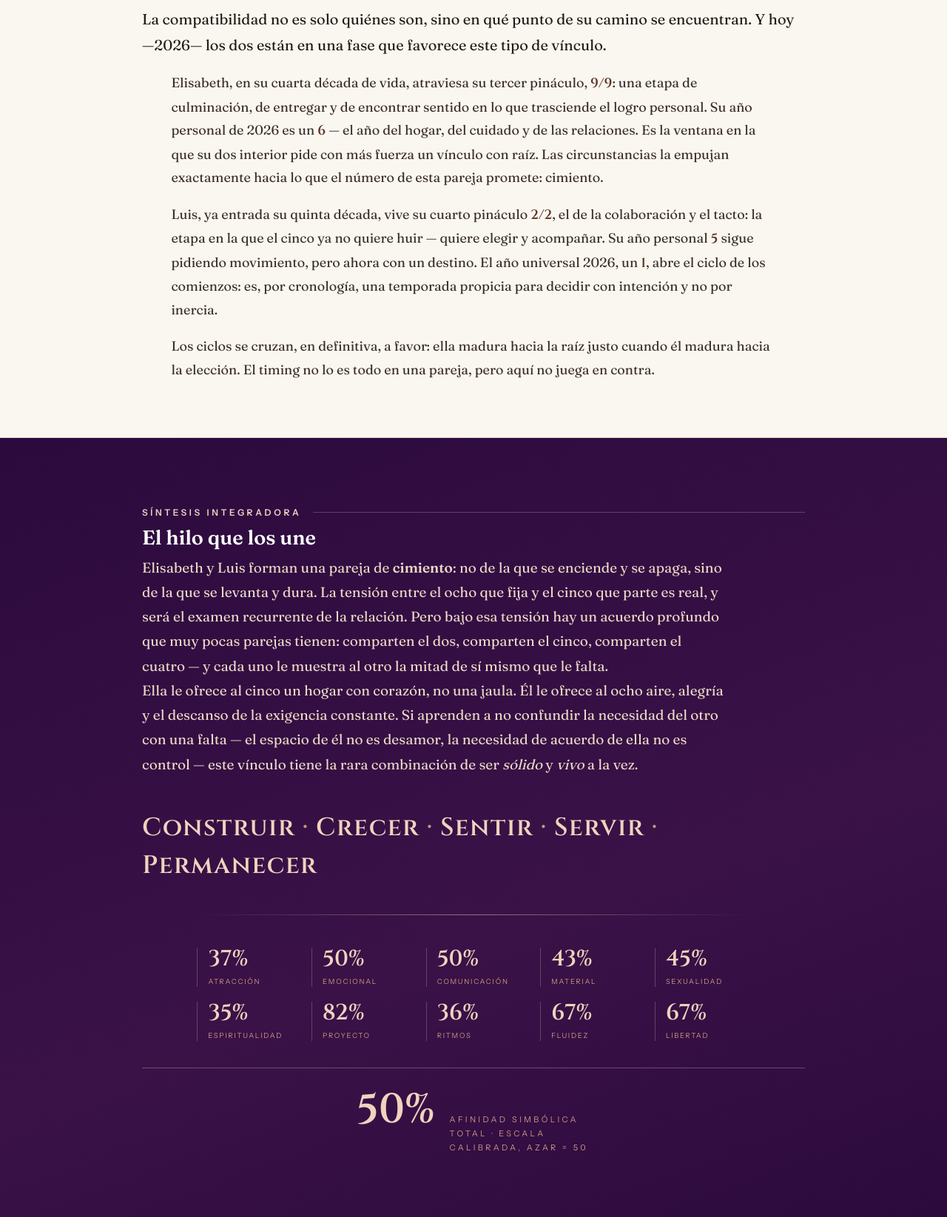
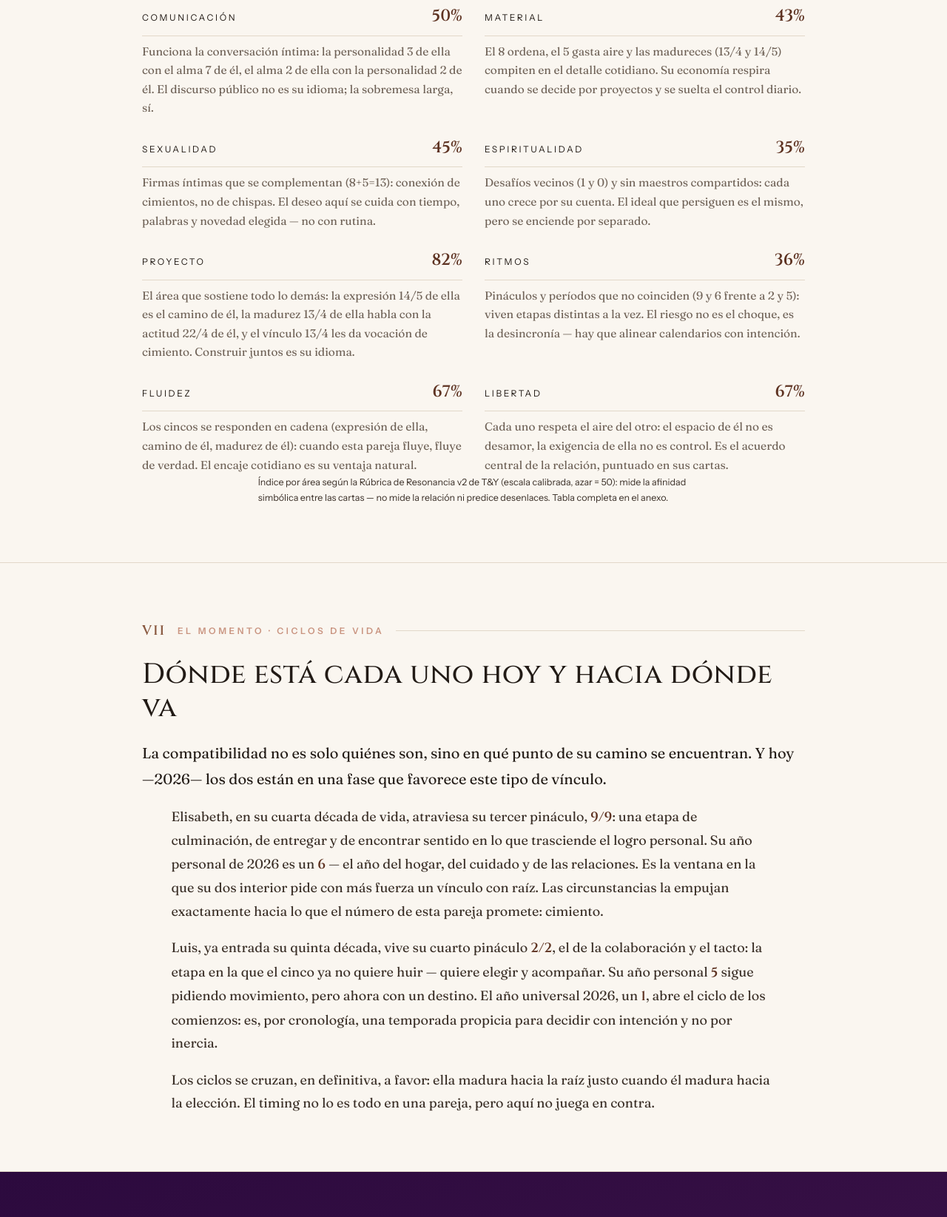
Before and after one commit to Clubdesarrollohumano/ty-landing, a plain HTML site: page numerologia/elisabeth-luis/index.html in a window 1280 px wide. Shown: the part 7715-9360 px from the top of the page at 74% size. Drawn offline with Linux system fonts and the light colour scheme.

Commit message:
Índice sin total: % solo por área dentro de la convivencia; áreas explicadas (EL) y reencabezado (JC)

```diff
--- a/numerologia/elisabeth-luis/index.html
+++ b/numerologia/elisabeth-luis/index.html
@@ -106,14 +106,15 @@ main{padding:0 0 30px}
 .sintesis .big-chain span{color:var(--rose)}
 .chain-rule{width:100%;max-width:64ch;height:1px;margin:40px auto 0;background:linear-gradient(90deg,transparent,rgba(242,210,190,.5),transparent)}
 
-/* ---------- índice de resonancia (síntesis) ---------- */
-.index-band{margin-top:44px;display:grid;grid-template-columns:repeat(5,1fr);gap:20px 26px;max-width:64ch;margin-left:auto;margin-right:auto}
-.index-band .i{text-align:left;border-left:1px solid rgba(242,210,190,.25);padding-left:14px}
-.index-band .i-v{font-family:var(--display);font-size:30px;font-weight:600;color:var(--champagne);line-height:1}
-.index-band .i-l{font-family:var(--sans);font-size:9.5px;letter-spacing:.18em;text-transform:uppercase;color:var(--rose);margin-top:8px;line-height:1.6}
-.index-total{margin-top:36px;padding-top:28px;border-top:1px solid rgba(242,210,190,.3);display:flex;align-items:baseline;justify-content:center;gap:20px}
-.index-total .t-v{font-family:var(--display);font-size:56px;font-weight:600;color:var(--champagne);line-height:1}
-.index-total .t-l{font-family:var(--sans);font-size:11px;letter-spacing:.3em;text-transform:uppercase;color:var(--rose);max-width:26ch;text-align:left;line-height:1.7}
+/* ---------- diez áreas del vínculo (convivencia) ---------- */
+.areas-index{margin-top:48px;border-top:1px solid var(--line);padding-top:36px}
+.areas-index h4{font-family:var(--display);font-size:15px;letter-spacing:.16em;font-weight:600;color:var(--copper);margin-bottom:22px}
+.areas-grid{display:grid;grid-template-columns:1fr 1fr;gap:22px 30px}
+.ag-head{display:flex;align-items:baseline;justify-content:space-between;border-bottom:1px solid var(--line);padding-bottom:6px;margin-bottom:8px}
+.ag-head span{font-family:var(--sans);font-size:12px;letter-spacing:.22em;text-transform:uppercase;color:var(--ink)}
+.ag-head b{font-family:var(--display);font-size:22px;font-weight:600;color:var(--copper)}
+.ag p{font-size:15.5px;color:var(--muted);line-height:1.65;margin:0}
+.areas-note{margin-top:24px;font-family:var(--sans);font-size:12.5px;color:var(--muted);line-height:1.7}
 
 /* ---------- anexo técnico ---------- */
 .annex{background:var(--bg-soft,#f6efe4)}
@@ -138,8 +139,7 @@ main{padding:0 0 30px}
   .grid2{grid-template-columns:1fr}
   .pair-badge{flex-direction:column;gap:18px}
   .pull{margin:36px 0 0}
-  .index-band{grid-template-columns:repeat(2,1fr)}
-  .index-total{flex-direction:column;align-items:flex-start;gap:10px}
+  .areas-grid{grid-template-columns:1fr}
 }
 </style>
 </head>
@@ -251,6 +251,22 @@ main{padding:0 0 30px}
     <p><span class="lead-num">Intimidad y ritmo.</span> El 5 de él — y el 5 que ella también lleva en su expresión y su actitud — piden novedad y chispa; el 7 de él y el 2 de ella piden profundidad y acuerdo. La combinación invita a una vida íntima que alterna juego y entrega sin volverse rutina. Lo que la mata sería el aburrimiento o la distancia emocional — ninguno de los dos lo tolera.</p>
     <p><span class="lead-num">Peleas y reparación.</span> El patrón típico: él quiere aire cuando hay tensión (5), ella quiere resolverlo ya (8). Si él se retira y ella persiste, el 5 huye más y el 8 aprieta más. La salida está escrita en sus números de pareja: comunicación ligera (<span class="num">14/5</span>) y propósito compartido (<span class="num">9</span>). Cuando se pelean por el <em>cómo</em>, conviene volver al <em>para qué</em> de la relación.</p>
     <p><span class="lead-num">Hijos y familia.</span> La madurez de pareja <span class="num">9</span> y la base <span class="num">13/4</span> dibujan una familia que es a la vez hogar y proyecto social: una casa que recibe, un lugar de referencia. Es un terreno fértil si ambos comparten esa vocación de dejar algo a los suyos.</p>
+    <div class="areas-index">
+      <h4>Las diez áreas del vínculo · índice de afinidad simbólica</h4>
+      <div class="areas-grid">
+        <div class="ag"><div class="ag-head"><span>Atracción</span><b>37%</b></div><p>Personalidades vecinas (3 y 2) y actitudes que se rozan (5 y 4): aquí no hay espejo, hay cercanía. Su magnetismo no lo explican los números de entrada — lo explica lo construido después, y hay que seguir nombrándolo.</p></div>
+        <div class="ag"><div class="ag-head"><span>Emocional</span><b>50%</b></div><p>El puente del dos —el alma de ella, la personalidad de él— sostiene la empatía; el reto es que el siete de él siente en silencio y ella necesita palabras. Mismo anhelo, distinto ritmo.</p></div>
+        <div class="ag"><div class="ag-head"><span>Comunicación</span><b>50%</b></div><p>Funciona la conversación íntima: la personalidad 3 de ella con el alma 7 de él, el alma 2 de ella con la personalidad 2 de él. El discurso público no es su idioma; la sobremesa larga, sí.</p></div>
+        <div class="ag"><div class="ag-head"><span>Material</span><b>43%</b></div><p>El 8 ordena, el 5 gasta aire y las madureces (13/4 y 14/5) compiten en el detalle cotidiano. Su economía respira cuando se decide por proyectos y se suelta el control diario.</p></div>
+        <div class="ag"><div class="ag-head"><span>Sexualidad</span><b>45%</b></div><p>Firmas íntimas que se complementan (8+5=13): conexión de cimientos, no de chispas. El deseo aquí se cuida con tiempo, palabras y novedad elegida — no con rutina.</p></div>
+        <div class="ag"><div class="ag-head"><span>Espiritualidad</span><b>35%</b></div><p>Desafíos vecinos (1 y 0) y sin maestros compartidos: cada uno crece por su cuenta. El ideal que persiguen es el mismo, pero se enciende por separado.</p></div>
+        <div class="ag"><div class="ag-head"><span>Proyecto</span><b>82%</b></div><p>El área que sostiene todo lo demás: la expresión 14/5 de ella es el camino de él, la madurez 13/4 de ella habla con la actitud 22/4 de él, y el vínculo 13/4 les da vocación de cimiento. Construir juntos es su idioma.</p></div>
+        <div class="ag"><div class="ag-head"><span>Ritmos</span><b>36%</b></div><p>Pináculos y períodos que no coinciden (9 y 6 frente a 2 y 5): viven etapas distintas a la vez. El riesgo no es el choque, es la desincronía — hay que alinear calendarios con intención.</p></div>
+        <div class="ag"><div class="ag-head"><span>Fluidez</span><b>67%</b></div><p>Los cincos se responden en cadena (expresión de ella, camino de él, madurez de él): cuando esta pareja fluye, fluye de verdad. El encaje cotidiano es su ventaja natural.</p></div>
+        <div class="ag"><div class="ag-head"><span>Libertad</span><b>67%</b></div><p>Cada uno respeta el aire del otro: el espacio de él no es desamor, la exigencia de ella no es control. Es el acuerdo central de la relación, puntuado en sus cartas.</p></div>
+      </div>
+      <p class="areas-note">Índice por área según la Rúbrica de Resonancia v2 de T&Y (escala calibrada, azar = 50): mide la afinidad simbólica entre las cartas — no mide la relación ni predice desenlaces. Tabla completa en el anexo.</p>
+    </div>
   </div>
 </section>
 
@@ -275,22 +291,6 @@ main{padding:0 0 30px}
     <p>Ella le ofrece al cinco un hogar con corazón, no una jaula. Él le ofrece al ocho aire, alegría y el descanso de la exigencia constante. Si aprenden a no confundir la necesidad del otro con una falta — el espacio de él no es desamor, la necesidad de acuerdo de ella no es control — este vínculo tiene la rara combinación de ser <em>sólido</em> y <em>vivo</em> a la vez.</p>
     <div class="big-chain">Construir <span>·</span> Crecer <span>·</span> Sentir <span>·</span> Servir <span>·</span> Permanecer</div>
     <div class="chain-rule"></div>
-    <div class="index-band">
-      <div class="i"><div class="i-v">37%</div><div class="i-l">Atracción</div></div>
-      <div class="i"><div class="i-v">50%</div><div class="i-l">Emocional</div></div>
-      <div class="i"><div class="i-v">50%</div><div class="i-l">Comunicación</div></div>
-      <div class="i"><div class="i-v">43%</div><div class="i-l">Material</div></div>
-      <div class="i"><div class="i-v">45%</div><div class="i-l">Sexualidad</div></div>
-      <div class="i"><div class="i-v">35%</div><div class="i-l">Espiritualidad</div></div>
-      <div class="i"><div class="i-v">82%</div><div class="i-l">Proyecto</div></div>
-      <div class="i"><div class="i-v">36%</div><div class="i-l">Ritmos</div></div>
-      <div class="i"><div class="i-v">67%</div><div class="i-l">Fluidez</div></div>
-      <div class="i"><div class="i-v">67%</div><div class="i-l">Libertad</div></div>
-    </div>
-    <div class="index-total">
-      <div class="t-v">50%</div>
-      <div class="t-l">Afinidad simbólica total · escala calibrada, azar = 50</div>
-    </div>
   </div>
 </section>
 
@@ -402,9 +402,8 @@ main{padding:0 0 30px}
         <tr><td class="row">Ritmos / ciclos</td><td>0.5/8 → 36%</td></tr>
         <tr><td class="row">Fluidez / encaje</td><td>5.0/8 → 67%</td></tr>
         <tr><td class="row">Libertad de ser uno mismo</td><td>5.0/8 → 67%</td></tr>
-        <tr><td class="row">Total</td><td>29.0/80 → 50%</td></tr>
       </table>
-      <p class="mono-note" style="margin-top:12px">Escala calibrada: % = 50 + 50 × (nota − azar) ÷ (techo − azar). Azar por enumeración exacta (total 29.5/80); techo global demostrado 78/80. Cada área suma cuatro ejes de resonancia entre posiciones de ambas cartas, incluido el eje V del número del vínculo (13/4) en Proyecto y la regla de tensión fértil (raíces que suman 13 ó 14) en todos los ejes. Índice de afinidad simbólica: no mide la relación ni predice desenlaces.</p>
+      <p class="mono-note" style="margin-top:12px">Escala calibrada: % = 50 + 50 × (nota − azar) ÷ (techo − azar). Azar por enumeración exacta (referencia 29.5/80); techo global demostrado 78/80. Cada área suma cuatro ejes de resonancia entre posiciones de ambas cartas, incluido el eje V del número del vínculo (13/4) en Proyecto y la regla de tensión fértil (raíces que suman 13 ó 14) en todos los ejes. Índice de afinidad simbólica: no mide la relación ni predice desenlaces.</p>
     </div>
 
     <p class="mono-note">★ Número maestro (11/22/33) — se lee como vibración compuesta elevada en su posición, nunca como "peso". Los compuestos 13, 14 y 16 presentes se interpretan como patrones a integrar (estructura, método, disciplina), no como deuda. Matrices de nacimiento: Elisabeth carece de 2·5·6·7; Luis carece de 3·4·5·6·8 — leídas como áreas de desarrollo consciente, no carencias fijas.</p>
```
Also changed, not shown: numerologia/javier-cintya/v3/index.html (+4 -32 lines).
